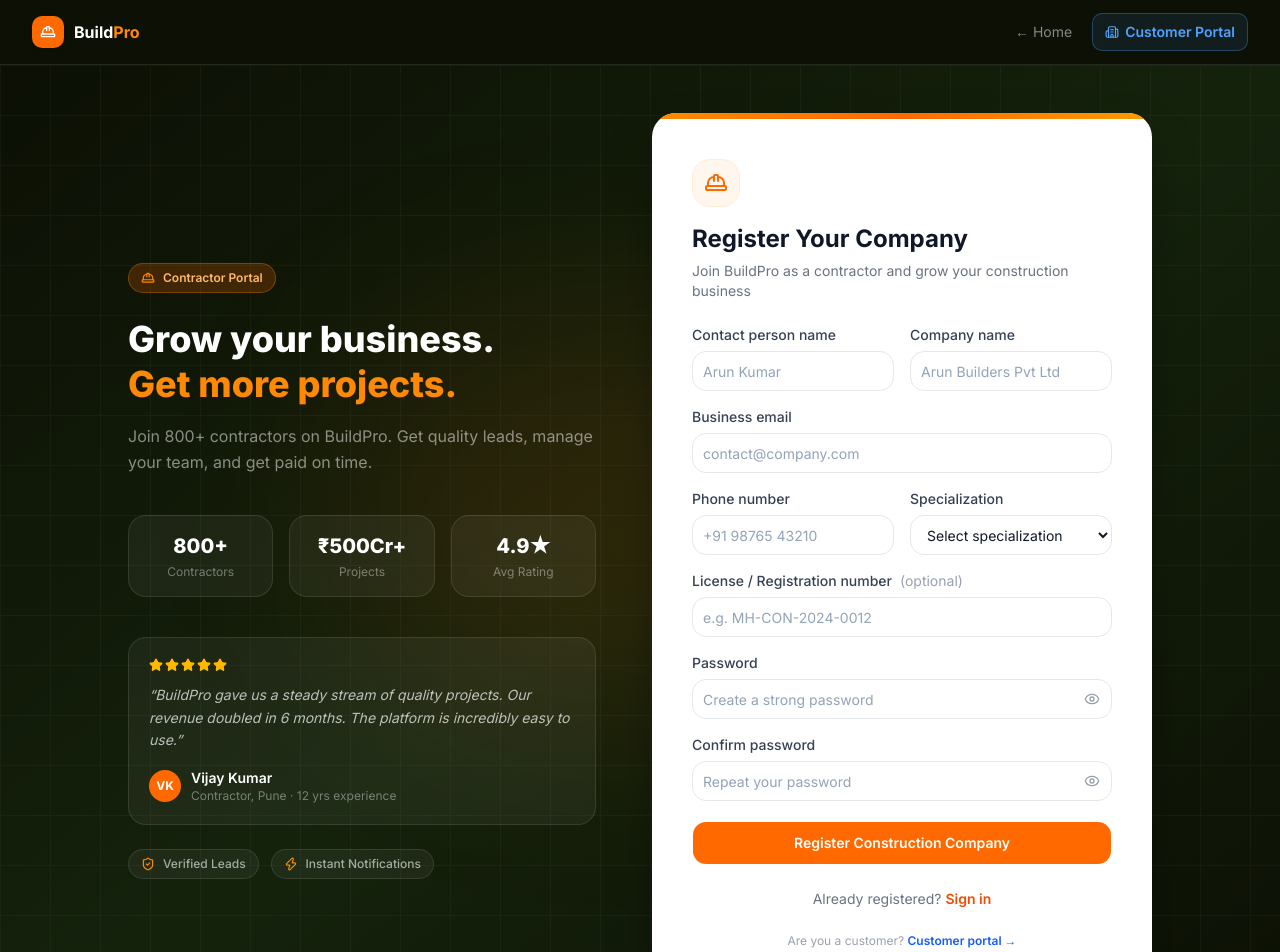
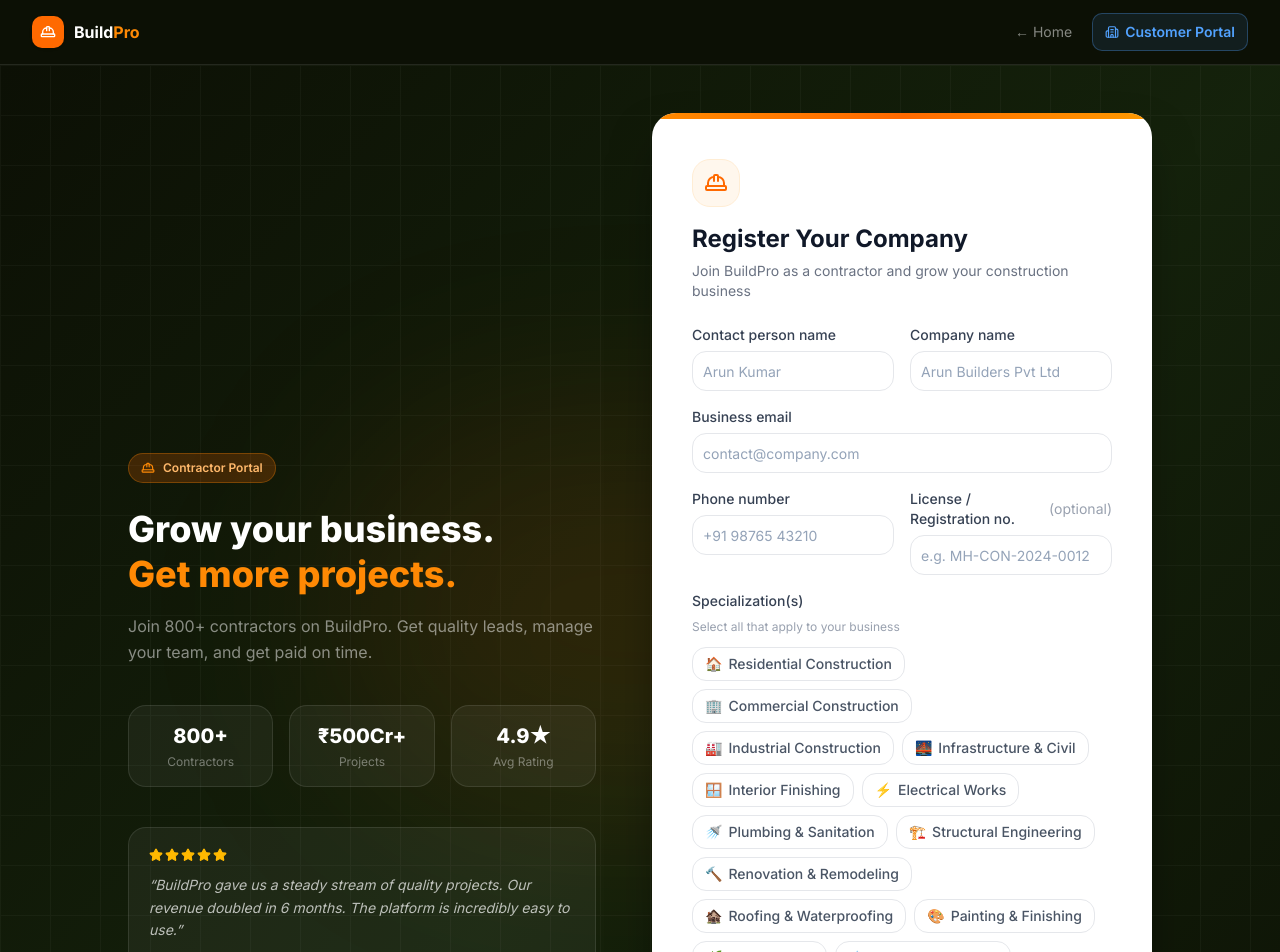
Before and after one commit to growwithaii071-crypto/construction, a Next.js app: page /construction/register in a window 1280 px wide. Shown: the top 952 px of the page. Built offline with nearby package versions, Linux system fonts and the light colour scheme.

Commit message:
we need muilitple selection or something related to business

```diff
--- /dev/null
+++ b/scripts/create-admin.ts
@@ -0,0 +1,34 @@
+import { PrismaClient } from "../src/generated/prisma";
+import bcrypt from "bcryptjs";
+
+const prisma = new PrismaClient();
+
+async function main() {
+  const email = "admin@buildpro.com";
+  const password = "Admin@123";
+
+  const existing = await prisma.user.findUnique({ where: { email } });
+  if (existing) {
+    console.log("✅ Admin already exists:", email);
+    return;
+  }
+
+  const hashed = await bcrypt.hash(password, 12);
+  await prisma.user.create({
+    data: {
+      name: "Super Admin",
+      email,
+      password: hashed,
+      role: "SUPER_ADMIN",
+      isActive: true,
+      emailVerified: new Date(),
+    },
+  });
+
+  console.log("✅ Admin created!");
+  console.log("📧 Email:", email);
+  console.log("🔑 Password:", password);
+  console.log("🔗 Login: http://localhost:3000/login");
+}
+
+main().catch(console.error).finally(() => prisma.$disconnect());
--- a/src/actions/auth/contractor-register.ts
+++ b/src/actions/auth/contractor-register.ts
@@ -11,7 +11,7 @@ const ContractorRegisterSchema = z
     companyName: z.string().min(2),
     email: z.string().email(),
     phone: z.string().min(10),
-    specialization: z.string().min(1),
+    specialization: z.array(z.string()).min(1, "Select at least one specialization"),
     licenseNumber: z.string().optional(),
     password: z
       .string()
--- a/src/components/auth/contractor-register-form.tsx
+++ b/src/components/auth/contractor-register-form.tsx
@@ -6,7 +6,7 @@ import { useForm, useWatch } from "react-hook-form";
 import { zodResolver } from "@hookform/resolvers/zod";
 import { z } from "zod";
 import Link from "next/link";
-import { Eye, EyeOff, Loader2, AlertCircle, CheckCircle2, HardHat } from "lucide-react";
+import { Eye, EyeOff, Loader2, AlertCircle, CheckCircle2, HardHat, Check } from "lucide-react";
 
 import { Button } from "@/components/ui/button";
 import { Input } from "@/components/ui/input";
@@ -28,7 +28,7 @@ const ContractorRegisterSchema = z
     companyName: z.string().min(2, "Company name must be at least 2 characters").max(150),
     email: z.string().email("Invalid email address"),
     phone: z.string().min(10, "Please enter a valid phone number"),
-    specialization: z.string().min(1, "Please select your specialization"),
+    specialization: z.array(z.string()).min(1, "Select at least one specialization"),
     licenseNumber: z.string().optional(),
     password: passwordSchema,
     confirmPassword: z.string().min(1, "Please confirm your password"),
@@ -49,16 +49,21 @@ const PASSWORD_REQUIREMENTS = [
 ];
 
 const SPECIALIZATIONS = [
-  "Residential Construction",
-  "Commercial Construction",
-  "Industrial Construction",
-  "Infrastructure & Civil",
-  "Interior Finishing",
-  "Electrical Works",
-  "Plumbing & Sanitation",
-  "Structural Engineering",
-  "Renovation & Remodeling",
-  "Other",
+  { label: "Residential Construction", emoji: "🏠" },
+  { label: "Commercial Construction", emoji: "🏢" },
+  { label: "Industrial Construction", emoji: "🏭" },
+  { label: "Infrastructure & Civil", emoji: "🌉" },
+  { label: "Interior Finishing", emoji: "🪟" },
+  { label: "Electrical Works", emoji: "⚡" },
+  { label: "Plumbing & Sanitation", emoji: "🚿" },
+  { label: "Structural Engineering", emoji: "🏗️" },
+  { label: "Renovation & Remodeling", emoji: "🔨" },
+  { label: "Roofing & Waterproofing", emoji: "🏚️" },
+  { label: "Painting & Finishing", emoji: "🎨" },
+  { label: "Landscaping", emoji: "🌿" },
+  { label: "HVAC & Ventilation", emoji: "❄️" },
+  { label: "Road & Pavement", emoji: "🛣️" },
+  { label: "Other", emoji: "🔧" },
 ];
 
 export function ContractorRegisterForm() {
@@ -68,10 +73,12 @@ export function ContractorRegisterForm() {
   const [error, setError] = useState<string | null>(null);
   const [success, setSuccess] = useState<string | null>(null);
   const [isPending, startTransition] = useTransition();
+  const [selectedSpecs, setSelectedSpecs] = useState<string[]>([]);
 
   const {
     register,
     handleSubmit,
+    setValue,
     control,
     formState: { errors },
   } = useForm<ContractorRegisterInput>({
@@ -81,7 +88,7 @@ export function ContractorRegisterForm() {
       companyName: "",
       email: "",
       phone: "",
-      specialization: "",
+      specialization: [],
       licenseNumber: "",
       password: "",
       confirmPassword: "",
@@ -90,12 +97,19 @@ export function ContractorRegisterForm() {
 
   const passwordValue = useWatch({ control, name: "password", defaultValue: "" });
 
+  function toggleSpec(label: string) {
+    const updated = selectedSpecs.includes(label)
+      ? selectedSpecs.filter((s) => s !== label)
+      : [...selectedSpecs, label];
+    setSelectedSpecs(updated);
+    setValue("specialization", updated, { shouldValidate: true });
+  }
+
   function onSubmit(data: ContractorRegisterInput) {
     setError(null);
     setSuccess(null);
     startTransition(async () => {
       const result = await contractorRegisterAction(data);
-
       if (result.success) {
         setSuccess("Company registered! Redirecting to sign in…");
         setTimeout(() => router.push("/construction/login"), 2500);
@@ -118,15 +132,12 @@ export function ContractorRegisterForm() {
         </p>
       </div>
 
-      {/* Success */}
       {success && (
         <div className="flex items-start gap-3 rounded-xl bg-green-50 border border-green-200 px-4 py-3 text-sm text-green-700">
           <CheckCircle2 className="w-4 h-4 mt-0.5 shrink-0" />
           <span>{success}</span>
         </div>
       )}
-
-      {/* Error */}
       {error && (
         <div className="flex items-start gap-3 rounded-xl bg-red-50 border border-red-200 px-4 py-3 text-sm text-red-700">
           <AlertCircle className="w-4 h-4 mt-0.5 shrink-0" />
@@ -135,171 +146,118 @@ export function ContractorRegisterForm() {
       )}
 
       <form onSubmit={handleSubmit(onSubmit)} className="space-y-4">
-        {/* Row: Name + Company Name */}
+        {/* Name + Company */}
         <div className="grid grid-cols-1 sm:grid-cols-2 gap-4">
           <div className="space-y-1.5">
-            <Label htmlFor="name" className="text-gray-700 font-medium text-sm">
-              Contact person name
-            </Label>
-            <Input
-              id="name"
-              placeholder="Arun Kumar"
-              disabled={isPending}
-              className={cn(
-                "h-10 rounded-xl border-gray-200 focus-visible:ring-orange-500 text-sm",
-                errors.name && "border-red-400"
-              )}
-              {...register("name")}
-            />
+            <Label htmlFor="name" className="text-gray-700 font-medium text-sm">Contact person name</Label>
+            <Input id="name" placeholder="Arun Kumar" disabled={isPending}
+              className={cn("h-10 rounded-xl border-gray-200 focus-visible:ring-orange-500 text-sm", errors.name && "border-red-400")}
+              {...register("name")} />
             {errors.name && <p className="text-xs text-red-500">{errors.name.message}</p>}
           </div>
-
           <div className="space-y-1.5">
-            <Label htmlFor="companyName" className="text-gray-700 font-medium text-sm">
-              Company name
-            </Label>
-            <Input
-              id="companyName"
-              placeholder="Arun Builders Pvt Ltd"
-              disabled={isPending}
-              className={cn(
-                "h-10 rounded-xl border-gray-200 focus-visible:ring-orange-500 text-sm",
-                errors.companyName && "border-red-400"
-              )}
-              {...register("companyName")}
-            />
-            {errors.companyName && (
-              <p className="text-xs text-red-500">{errors.companyName.message}</p>
-            )}
+            <Label htmlFor="companyName" className="text-gray-700 font-medium text-sm">Company name</Label>
+            <Input id="companyName" placeholder="Arun Builders Pvt Ltd" disabled={isPending}
+              className={cn("h-10 rounded-xl border-gray-200 focus-visible:ring-orange-500 text-sm", errors.companyName && "border-red-400")}
+              {...register("companyName")} />
+            {errors.companyName && <p className="text-xs text-red-500">{errors.companyName.message}</p>}
           </div>
         </div>
 
         {/* Email */}
         <div className="space-y-1.5">
-          <Label htmlFor="email" className="text-gray-700 font-medium text-sm">
-            Business email
-          </Label>
-          <Input
-            id="email"
-            type="email"
-            placeholder="contact@company.com"
-            autoComplete="email"
-            disabled={isPending}
-            className={cn(
-              "h-10 rounded-xl border-gray-200 focus-visible:ring-orange-500 text-sm",
-              errors.email && "border-red-400"
-            )}
-            {...register("email")}
-          />
+          <Label htmlFor="email" className="text-gray-700 font-medium text-sm">Business email</Label>
+          <Input id="email" type="email" placeholder="contact@company.com" autoComplete="email" disabled={isPending}
+            className={cn("h-10 rounded-xl border-gray-200 focus-visible:ring-orange-500 text-sm", errors.email && "border-red-400")}
+            {...register("email")} />
           {errors.email && <p className="text-xs text-red-500">{errors.email.message}</p>}
         </div>
 
-        {/* Row: Phone + Specialization */}
+        {/* Phone + License */}
         <div className="grid grid-cols-1 sm:grid-cols-2 gap-4">
           <div className="space-y-1.5">
-            <Label htmlFor="phone" className="text-gray-700 font-medium text-sm">
-              Phone number
-            </Label>
-            <Input
-              id="phone"
-              type="tel"
-              placeholder="+91 98765 43210"
-              disabled={isPending}
-              className={cn(
-                "h-10 rounded-xl border-gray-200 focus-visible:ring-orange-500 text-sm",
-                errors.phone && "border-red-400"
-              )}
-              {...register("phone")}
-            />
+            <Label htmlFor="phone" className="text-gray-700 font-medium text-sm">Phone number</Label>
+            <Input id="phone" type="tel" placeholder="+91 98765 43210" disabled={isPending}
+              className={cn("h-10 rounded-xl border-gray-200 focus-visible:ring-orange-500 text-sm", errors.phone && "border-red-400")}
+              {...register("phone")} />
             {errors.phone && <p className="text-xs text-red-500">{errors.phone.message}</p>}
           </div>
-
           <div className="space-y-1.5">
-            <Label htmlFor="specialization" className="text-gray-700 font-medium text-sm">
-              Specialization
+            <Label htmlFor="licenseNumber" className="text-gray-700 font-medium text-sm">
+              License / Registration no. <span className="text-gray-400 font-normal">(optional)</span>
             </Label>
-            <select
-              id="specialization"
-              disabled={isPending}
-              className={cn(
-                "w-full h-10 rounded-xl border border-gray-200 bg-white px-3 text-sm text-gray-900 focus:outline-none focus:ring-2 focus:ring-orange-500 focus:border-transparent transition-all",
-                errors.specialization && "border-red-400"
-              )}
-              {...register("specialization")}
-            >
-              <option value="">Select specialization</option>
-              {SPECIALIZATIONS.map((s) => (
-                <option key={s} value={s}>
-                  {s}
-                </option>
-              ))}
-            </select>
-            {errors.specialization && (
-              <p className="text-xs text-red-500">{errors.specialization.message}</p>
-            )}
+            <Input id="licenseNumber" placeholder="e.g. MH-CON-2024-0012" disabled={isPending}
+              className="h-10 rounded-xl border-gray-200 focus-visible:ring-orange-500 text-sm"
+              {...register("licenseNumber")} />
           </div>
         </div>
 
-        {/* License Number (optional) */}
-        <div className="space-y-1.5">
-          <Label htmlFor="licenseNumber" className="text-gray-700 font-medium text-sm">
-            License / Registration number{" "}
-            <span className="text-gray-400 font-normal">(optional)</span>
-          </Label>
-          <Input
-            id="licenseNumber"
-            placeholder="e.g. MH-CON-2024-0012"
-            disabled={isPending}
-            className="h-10 rounded-xl border-gray-200 focus-visible:ring-orange-500 text-sm"
-            {...register("licenseNumber")}
-          />
+        {/* Specializations — multi-select chips */}
+        <div className="space-y-2">
+          <div className="flex items-center justify-between">
+            <Label className="text-gray-700 font-medium text-sm">
+              Specialization(s)
+            </Label>
+            {selectedSpecs.length > 0 && (
+              <span className="text-xs font-semibold text-orange-500 bg-orange-50 px-2 py-0.5 rounded-full">
+                {selectedSpecs.length} selected
+              </span>
+            )}
+          </div>
+          <p className="text-xs text-gray-400">Select all that apply to your business</p>
+
+          <div className="flex flex-wrap gap-2 pt-1">
+            {SPECIALIZATIONS.map((spec) => {
+              const selected = selectedSpecs.includes(spec.label);
+              return (
+                <button
+                  key={spec.label}
+                  type="button"
+                  disabled={isPending}
+                  onClick={() => toggleSpec(spec.label)}
+                  className={cn(
+                    "inline-flex items-center gap-1.5 px-3 py-1.5 rounded-xl border text-sm font-medium transition-all select-none",
+                    selected
+                      ? "bg-orange-500 text-white border-orange-500 shadow-sm"
+                      : "bg-white text-gray-600 border-gray-200 hover:border-orange-300 hover:text-orange-600 hover:bg-orange-50"
+                  )}
+                >
+                  <span>{spec.emoji}</span>
+                  {spec.label}
+                  {selected && <Check className="w-3.5 h-3.5 shrink-0" />}
+                </button>
+              );
+            })}
+          </div>
+
+          {/* Hidden field to register with react-hook-form */}
+          <input type="hidden" {...register("specialization")} />
+          {errors.specialization && (
+            <p className="text-xs text-red-500">{errors.specialization.message}</p>
+          )}
         </div>
 
         {/* Password */}
         <div className="space-y-1.5">
-          <Label htmlFor="password" className="text-gray-700 font-medium text-sm">
-            Password
-          </Label>
+          <Label htmlFor="password" className="text-gray-700 font-medium text-sm">Password</Label>
           <div className="relative">
-            <Input
-              id="password"
-              type={showPassword ? "text" : "password"}
-              placeholder="Create a strong password"
-              disabled={isPending}
-              className={cn(
-                "h-10 rounded-xl border-gray-200 focus-visible:ring-orange-500 pr-10 text-sm",
-                errors.password && "border-red-400"
-              )}
-              {...register("password")}
-            />
-            <button
-              type="button"
-              onClick={() => setShowPassword((v) => !v)}
-              className="absolute right-3 top-1/2 -translate-y-1/2 text-gray-400 hover:text-gray-600"
-            >
+            <Input id="password" type={showPassword ? "text" : "password"}
+              placeholder="Create a strong password" disabled={isPending}
+              className={cn("h-10 rounded-xl border-gray-200 focus-visible:ring-orange-500 pr-10 text-sm", errors.password && "border-red-400")}
+              {...register("password")} />
+            <button type="button" onClick={() => setShowPassword((v) => !v)}
+              className="absolute right-3 top-1/2 -translate-y-1/2 text-gray-400 hover:text-gray-600">
               {showPassword ? <EyeOff className="w-4 h-4" /> : <Eye className="w-4 h-4" />}
             </button>
           </div>
           {errors.password && <p className="text-xs text-red-500">{errors.password.message}</p>}
-
           {passwordValue && (
             <div className="mt-1.5 flex flex-wrap gap-x-3 gap-y-1">
               {PASSWORD_REQUIREMENTS.map((req) => {
                 const met = req.test(passwordValue);
                 return (
-                  <span
-                    key={req.label}
-                    className={cn(
-                      "inline-flex items-center gap-1 text-xs",
-                      met ? "text-green-600" : "text-gray-400"
-                    )}
-                  >
-                    <div
-                      className={cn(
-                        "w-2 h-2 rounded-full shrink-0",
-                        met ? "bg-green-500" : "bg-gray-300"
-                      )}
-                    />
+                  <span key={req.label} className={cn("inline-flex items-center gap-1 text-xs", met ? "text-green-600" : "text-gray-400")}>
+                    <div className={cn("w-2 h-2 rounded-full shrink-0", met ? "bg-green-500" : "bg-gray-300")} />
                     {req.label}
                   </span>
                 );
@@ -310,45 +268,25 @@ export function ContractorRegisterForm() {
 
         {/* Confirm Password */}
         <div className="space-y-1.5">
-          <Label htmlFor="confirmPassword" className="text-gray-700 font-medium text-sm">
-            Confirm password
-          </Label>
+          <Label htmlFor="confirmPassword" className="text-gray-700 font-medium text-sm">Confirm password</Label>
           <div className="relative">
-            <Input
-              id="confirmPassword"
-              type={showConfirm ? "text" : "password"}
-              placeholder="Repeat your password"
-              disabled={isPending}
-              className={cn(
-                "h-10 rounded-xl border-gray-200 focus-visible:ring-orange-500 pr-10 text-sm",
-                errors.confirmPassword && "border-red-400"
-              )}
-              {...register("confirmPassword")}
-            />
-            <button
-              type="button"
-              onClick={() => setShowConfirm((v) => !v)}
-              className="absolute right-3 top-1/2 -translate-y-1/2 text-gray-400 hover:text-gray-600"
-            >
+            <Input id="confirmPassword" type={showConfirm ? "text" : "password"}
+              placeholder="Repeat your password" disabled={isPending}
+              className={cn("h-10 rounded-xl border-gray-200 focus-visible:ring-orange-500 pr-10 text-sm", errors.confirmPassword && "border-red-400")}
+              {...register("confirmPassword")} />
+            <button type="button" onClick={() => setShowConfirm((v) => !v)}
+              className="absolute right-3 top-1/2 -translate-y-1/2 text-gray-400 hover:text-gray-600">
               {showConfirm ? <EyeOff className="w-4 h-4" /> : <Eye className="w-4 h-4" />}
             </button>
           </div>
-          {errors.confirmPassword && (
-            <p className="text-xs text-red-500">{errors.confirmPassword.message}</p>
-          )}
+          {errors.confirmPassword && <p className="text-xs text-red-500">{errors.confirmPassword.message}</p>}
         </div>
 
         {/* Submit */}
-        <Button
-          type="submit"
-          disabled={isPending}
-          className="w-full bg-orange-500 hover:bg-orange-600 text-white h-11 rounded-xl font-semibold mt-1 transition-colors"
-        >
+        <Button type="submit" disabled={isPending}
+          className="w-full bg-orange-500 hover:bg-orange-600 text-white h-11 rounded-xl font-semibold mt-1 transition-colors">
           {isPending ? (
-            <>
-              <Loader2 className="w-4 h-4 mr-2 animate-spin" />
-              Registering company…
-            </>
+            <><Loader2 className="w-4 h-4 mr-2 animate-spin" />Registering company…</>
           ) : (
             "Register Construction Company"
           )}
@@ -357,16 +295,11 @@ export function ContractorRegisterForm() {
 
       <p className="text-center text-sm text-gray-500">
         Already registered?{" "}
-        <Link href="/construction/login" className="text-orange-600 hover:text-orange-700 font-semibold">
-          Sign in
-        </Link>
+        <Link href="/construction/login" className="text-orange-600 hover:text-orange-700 font-semibold">Sign in</Link>
       </p>
-
       <p className="text-center text-xs text-gray-400">
         Are you a customer?{" "}
-        <Link href="/customer/register" className="text-blue-600 hover:text-blue-700 font-semibold">
-          Customer portal →
-        </Link>
+        <Link href="/customer/register" className="text-blue-600 hover:text-blue-700 font-semibold">Customer portal →</Link>
       </p>
     </div>
   );
```
